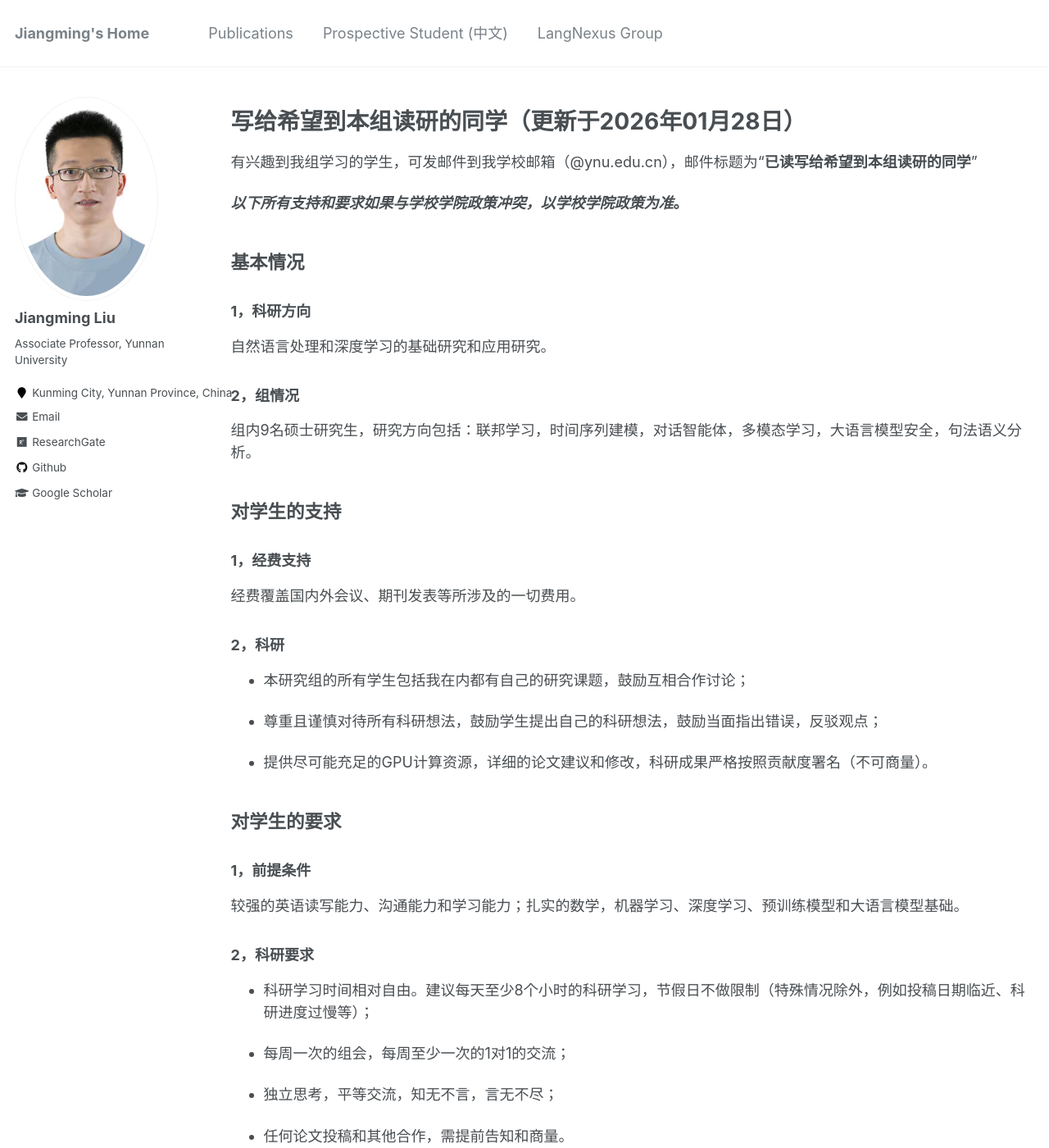
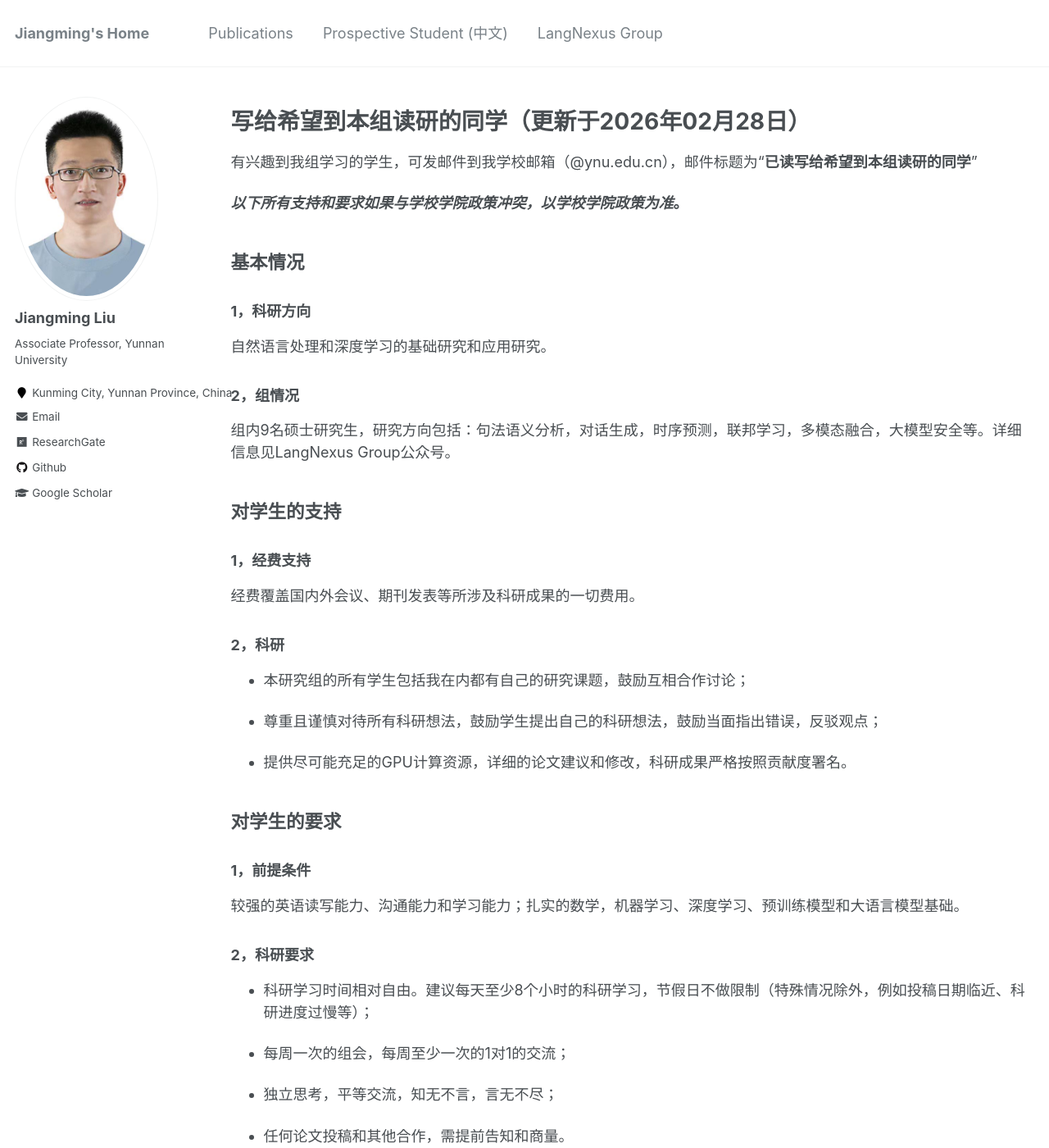
Before and after one commit to LeonCrashCode/LeonCrashCode.github.io, a Jekyll site: the page built from _pages/group_zh.md, in a window 1280 px wide and 1400 px high. Shown: the whole window at 82% size. Built offline with Jekyll 4.4.1, drawn with Linux system fonts in a browser that asks for light colours.

Commit message:
Update group_zh.md

```diff
--- a/_pages/group_zh.md
+++ b/_pages/group_zh.md
@@ -4,7 +4,7 @@ title: ""
 permalink: /student/
 author_profile: true
 ---
-# 写给希望到本组读研的同学（更新于2026年01月28日）
+# 写给希望到本组读研的同学（更新于2026年02月28日）
 
 <!-- **（目前只能带专硕学生）** -->
 
@@ -20,13 +20,13 @@ author_profile: true
 
 ### 2，组情况
 
-组内9名硕士研究生，研究方向包括：联邦学习，时间序列建模，对话智能体，多模态学习，大语言模型安全，句法语义分析。
+组内9名硕士研究生，研究方向包括：句法语义分析，对话生成，时序预测，联邦学习，多模态融合，大模型安全等。详细信息见LangNexus Group公众号。
 
 ## 对学生的支持
 
 ### 1，经费支持
 
-经费覆盖国内外会议、期刊发表等所涉及的一切费用。
+经费覆盖国内外会议、期刊发表等所涉及科研成果的一切费用。
 
 ### 2，科研
 
@@ -34,7 +34,7 @@ author_profile: true
 
 - 尊重且谨慎对待所有科研想法，鼓励学生提出自己的科研想法，鼓励当面指出错误，反驳观点；
 
-- 提供尽可能充足的GPU计算资源，详细的论文建议和修改，科研成果严格按照贡献度署名（不可商量）。
+- 提供尽可能充足的GPU计算资源，详细的论文建议和修改，科研成果严格按照贡献度署名。
 
 ## 对学生的要求
 
```
